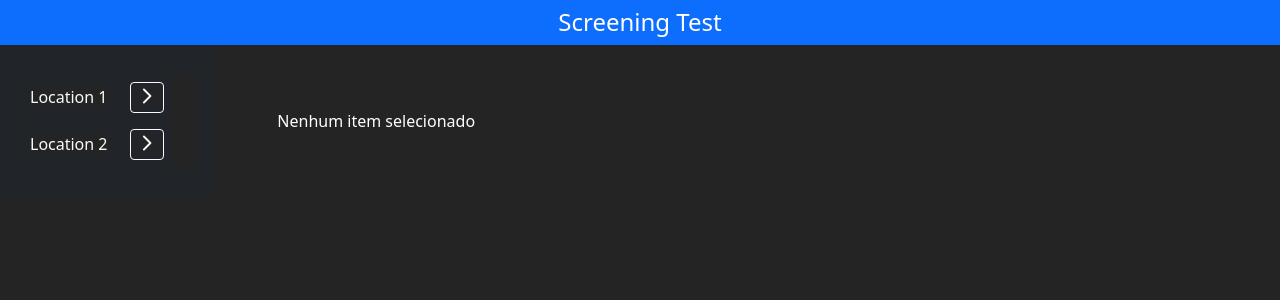
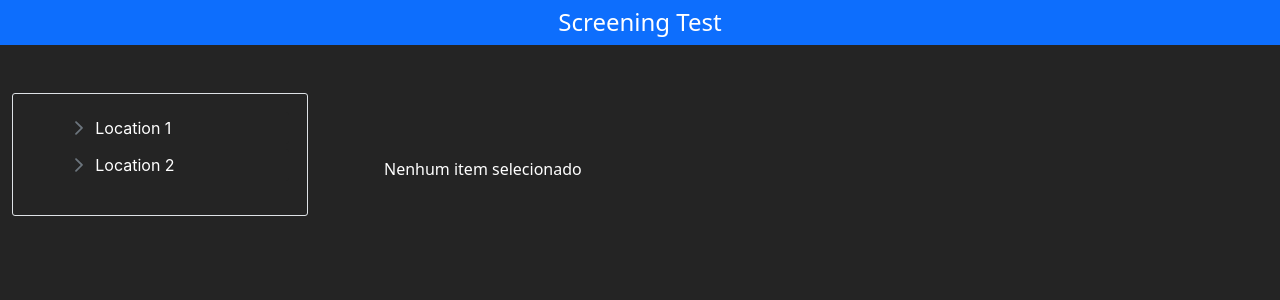
Before and after one commit to mayrusmichel/Teste-React---Tailwind, a React (Vite) app: page / in a window 1280 px wide. Shown: the top 300 px of the page. Built offline with nearby package versions, Linux system fonts and the light colour scheme.

Commit message:
atualizando funcionamento do tree view

```diff
--- a/src/components/sideMenu/sideMenu.jsx
+++ b/src/components/sideMenu/sideMenu.jsx
@@ -1,4 +1,4 @@
-import React, { useState } from 'react';
+import React, { useState, useEffect, useRef } from 'react';
 import { Tree } from 'primereact/tree';
 import { dadosMenu } from '../../api/dados-menu';
 import { organizeMenuData } from './utils/organizeMenuData';
@@ -6,69 +6,49 @@ import { Content } from '../content/content';
 import 'primereact/resources/themes/saga-blue/theme.css';
 import 'primereact/resources/primereact.min.css';
 import 'primeicons/primeicons.css';
+import 'bootstrap/dist/css/bootstrap.min.css';
 
 export function SideMenu() {
-    const [data, setData] = useState(organizeMenuData(dadosMenu.locations));
+    const [data, setData] = useState([]);
     const [selectedItem, setSelectedItem] = useState(null);
+    const [expandedKeys, setExpandedKeys] = useState({});
+    const [selectedNodeKey, setSelectedNodeKey] = useState(null);
 
-    // nó selecionado
+    // Fetch data and set initial state
+    useEffect(() => {
+        const fetchData = async () => {
+            const menuData = organizeMenuData(dadosMenu.locations);
+            setData(menuData);
+        };
+
+        fetchData();
+    }, []);
+
+    // Handle node selection
     const handleNodeSelect = (event) => {
-        setSelectedItem(event.node);
+        const node = event.node;
+        setSelectedItem(node);
+        setSelectedNodeKey(node.key);
     };
 
-    // abrir e fechar nó
-    const handleNodeToggle = (node, e) => {
-        e.stopPropagation(); // Impede a propagação do clique para o nó
-        node.expanded = !node.expanded; // Alterna o estado expandido
-        // Atualiza o estado para forçar a re-renderização
-        setData([...data]);
-    };
-
-    // renderiza os nós pais
-    const nodeTemplate = (node) => (
-        <div className="d-flex align-items-center p-2 rounded bg-dark text-light">
-            <button
-                className="w-100 text-start border-0 bg-dark text-light"
-                style={{ textAlign: 'left' }}
-                onClick={() => handleNodeSelect({ node })}
-            >
-                <span className="me-2">{node.label}</span>
-            </button>
-            {node.children && node.children.length > 0 && (
-                <button
-                    className={`btn btn-sm ms-2 ${node.expanded ? 'btn-light' : 'btn-outline-light'}`}
-                    onClick={(e) => handleNodeToggle(node, e)}
-                >
-                    <i className={`pi ${node.expanded ? 'pi-chevron-down' : 'pi-chevron-right'}`}></i>
-                </button>
-            )}
-        </div>
-    );
-
-    // renderiza os filhos
-    const renderTreeNodes = (nodes) =>
-        nodes.map((node) => (
-            <div key={node.id}>
-                {nodeTemplate(node)}
-                {node.expanded && node.children && (
-                    <div className="ms-3">
-                        {renderTreeNodes(node.children)}
-                    </div>
-                )}
-            </div>
-        ));
-
     return (
-        <div className="container-fluid">
+        <div className="container-fluid mt-5">
             <div className="row">
-                <nav className="col-md-3 col-lg-2 bg-dark text-light p-3 navbar navbar-dark navbar-expand-md">
-                    <div className="navbar-collapse">
-                        <div className="overflow-auto" style={{ maxHeight: '80vh' }}>
-                            {renderTreeNodes(data)}
-                        </div>
+                <nav className="col-md-3 col-lg-3 ">
+                    <div className=''>
+                        <Tree
+                            value={data}
+                            expandedKeys={expandedKeys}
+                            onToggle={(e) => setExpandedKeys(e.value)}
+                            selectionMode="single"
+                            selectionKeys={selectedNodeKey ? { [selectedNodeKey]: true } : {}}
+                            onSelectionChange={(e) => setSelectedNodeKey(e.value)}
+                            onSelect={handleNodeSelect}
+                            className=" text-white "
+                        />
                     </div>
                 </nav>
-                <main className="col-md-9 col-lg-10 p-3">
+                <main className="col-md-9 col-lg-8 p-3 d-flex text-white flex-column">
                     <Content item={selectedItem} />
                 </main>
             </div>
--- a/src/pages/home/home.jsx
+++ b/src/pages/home/home.jsx
@@ -4,7 +4,7 @@ import './home.css';
 
 export function Home() {
     return (
-        <div className='text-white'>
+        <div className=''>
            <Header/>
            <SideMenu />
         </div>
```
Also changed, not shown: 1 other file (tests, documents, lock files or other folders).
